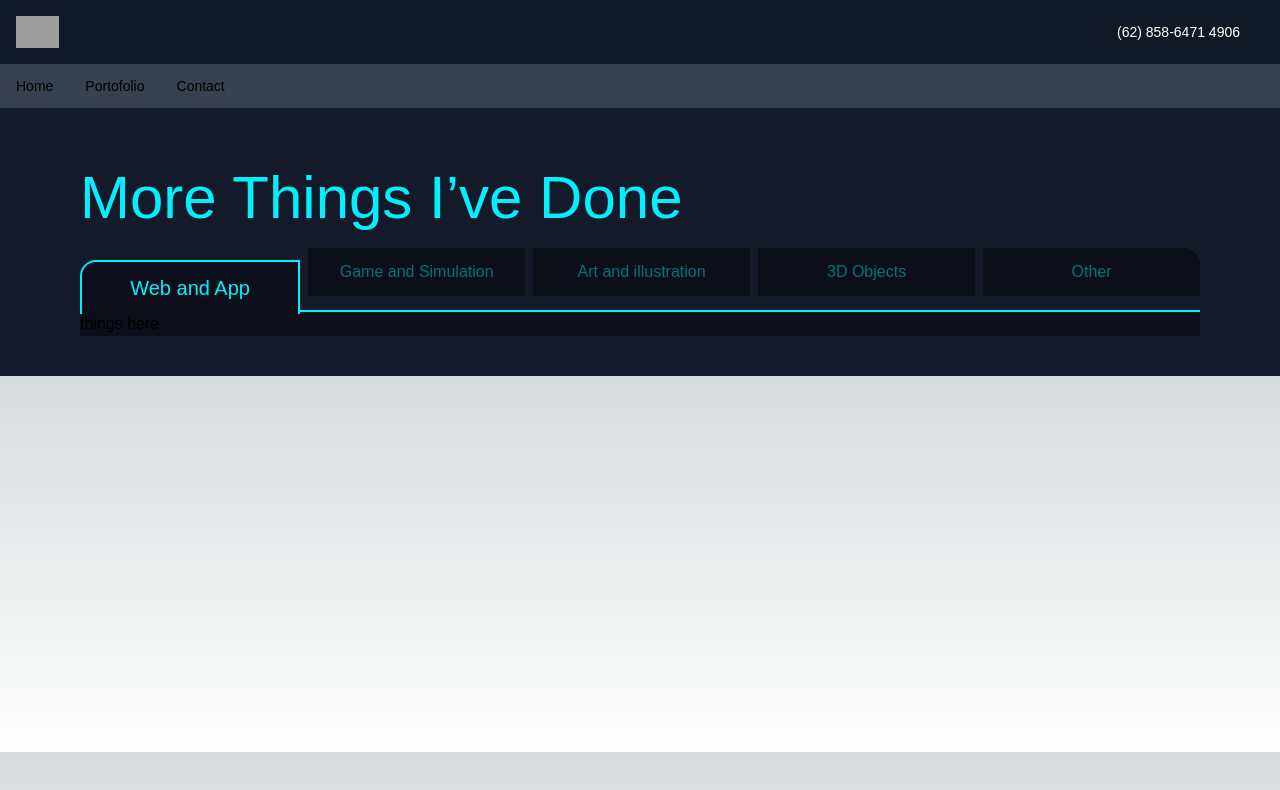
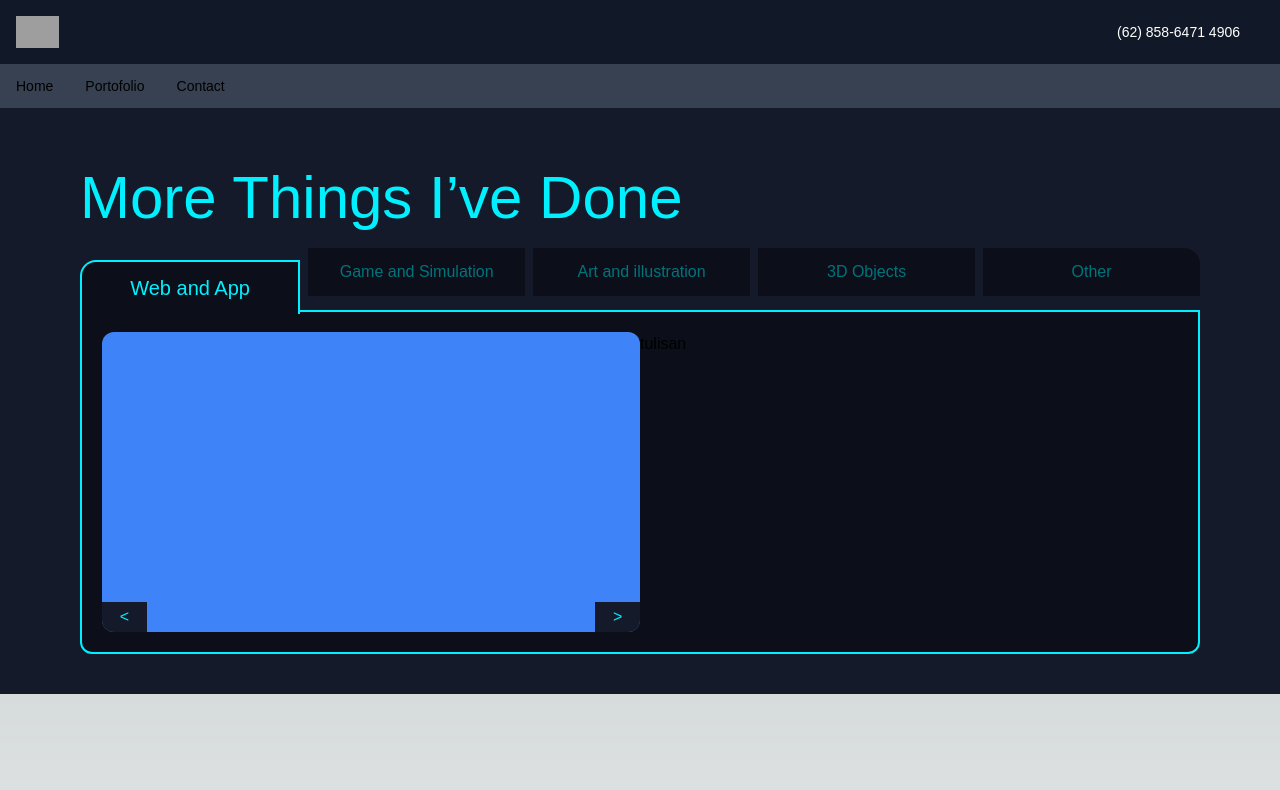
Before and after one commit to Dafazan/MyPortofolioWebsite, a Next.js app: page /portofolio in a window 1280 px wide. Shown: the top 790 px of the page. Built offline with nearby package versions, Linux system fonts and the light colour scheme; grey boxes are pictures that could not be loaded; a web font is replaced by a local one.

Commit message:
update uhuy

```diff
--- a/app/globals.css
+++ b/app/globals.css
@@ -50,3 +50,10 @@ body {
 .txt1d {
   color: rgb(0, 116, 123);
 }
+
+.sopay {
+
+  background-image: url('/S.png');
+  background-size: cover;
+
+}
--- a/app/page.tsx
+++ b/app/page.tsx
@@ -16,6 +16,7 @@ export default function Home() {
     <p>No Data</p>
 
   ]
+
   const [comp, setComp] = useState(0);
   return (
     <main >
--- a/app/portofolio/page.jsx
+++ b/app/portofolio/page.jsx
@@ -3,6 +3,26 @@ import React from 'react'
 import { useState } from 'react';
 //translate-y-3 border-x-2 border-t-2 border-[#00F0FF]
 function Portofolio() {
+    const [img, setImg] = useState(0);
+    const handleClick = () => {
+        setImg((prevImg) => (prevImg === 4 ? 0 : prevImg + 1));
+    };
+    const handleClickr = () => {
+        setImg((prevImg) => (prevImg === 0 ? 4 : prevImg - 1));
+    };
+    let imageSopay = 'h-[300px] w-3/6 rounded-xl flex flex-col bg-red-500';
+
+    if (img === 0) {
+        imageSopay = 'h-[300px] w-3/6 rounded-xl flex flex-col bg-blue-500';
+    } else if (img === 1) {
+        imageSopay = 'h-[300px] w-3/6 rounded-xl flex flex-col bg-violet-500';
+    } else if (img === 2) {
+        imageSopay = 'h-[300px] w-3/6 rounded-xl flex flex-col bg-slate-400';
+    } else if (img === 3) {
+        imageSopay = 'h-[300px] w-3/6 rounded-xl flex flex-col bg-yellow-500';
+    }
+
+
     const components = [
         // eslint-disable-next-line react/jsx-key
         <p>No Data</p>
@@ -34,8 +54,20 @@ function Portofolio() {
                     </button>
                 </div>
             </div>
-            <div className='flex bgd mt-2 border-t-2 border-[#00F0FF]'>
-                things here
+            <div className='flex bgd mt-2 border-2 border-[#00F0FF] rounded-b-xl p-5 w-full'>
+                <div className='flex w-full'>
+                    <div className={imageSopay}>
+                        <div className='w-full h-full flex-grow'></div>
+                        <div className='flex'>
+                            <div className='w-1/12 bgl txt1 hover:text-2xl rounded-es-xl flex justify-center items-center text-'><button onClick={handleClickr}>&lt;</button></div>
+                            <div className='w-10/12 h-[30px]'></div>
+                            <div className='w-1/12 bgl txt1 hover:text-2xl rounded-ee-xl flex justify-center items-center text-'><button onClick={handleClick}>&gt;</button></div>
+                        </div>
+                    </div>
+
+
+                    <div>tulisan</div>
+                </div>
             </div>
         </div>
     )
```
